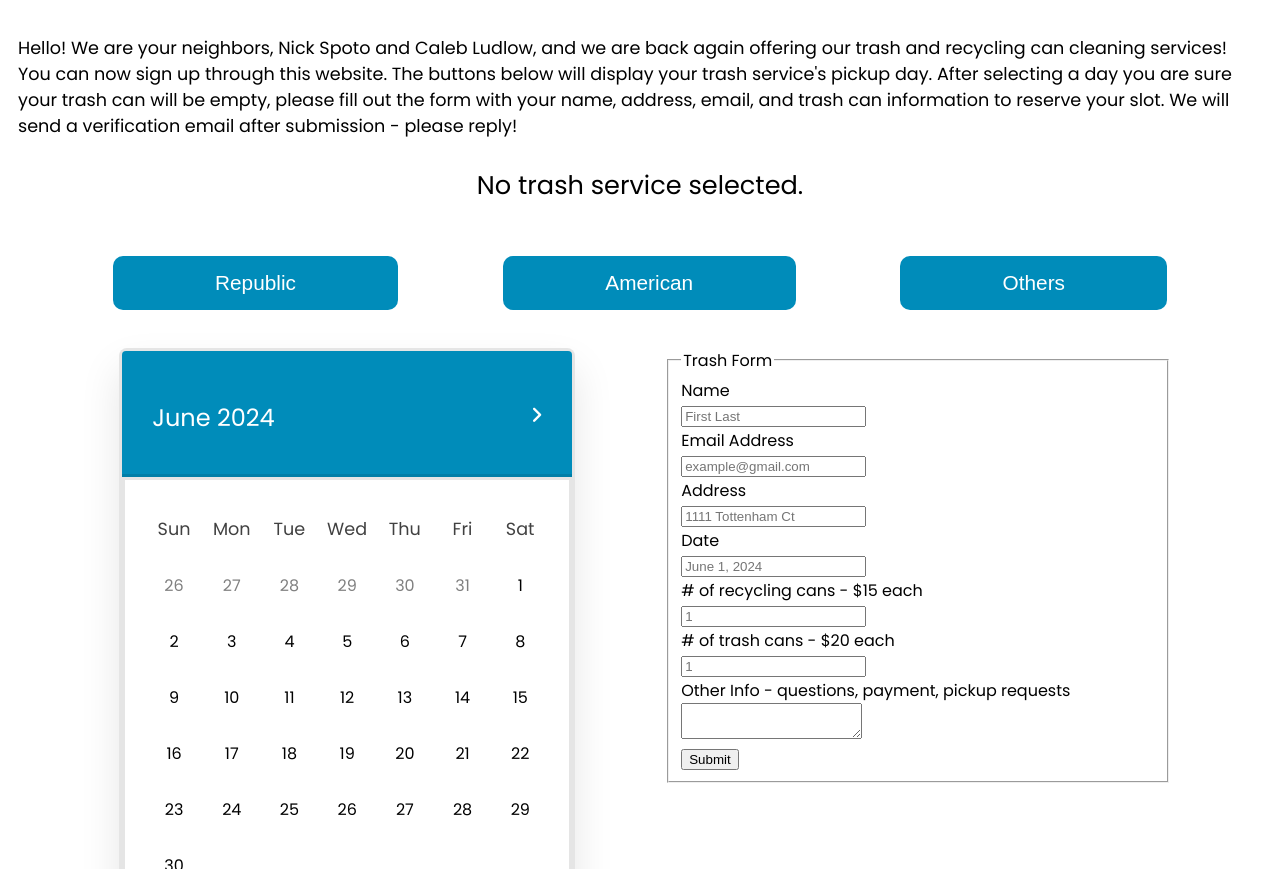
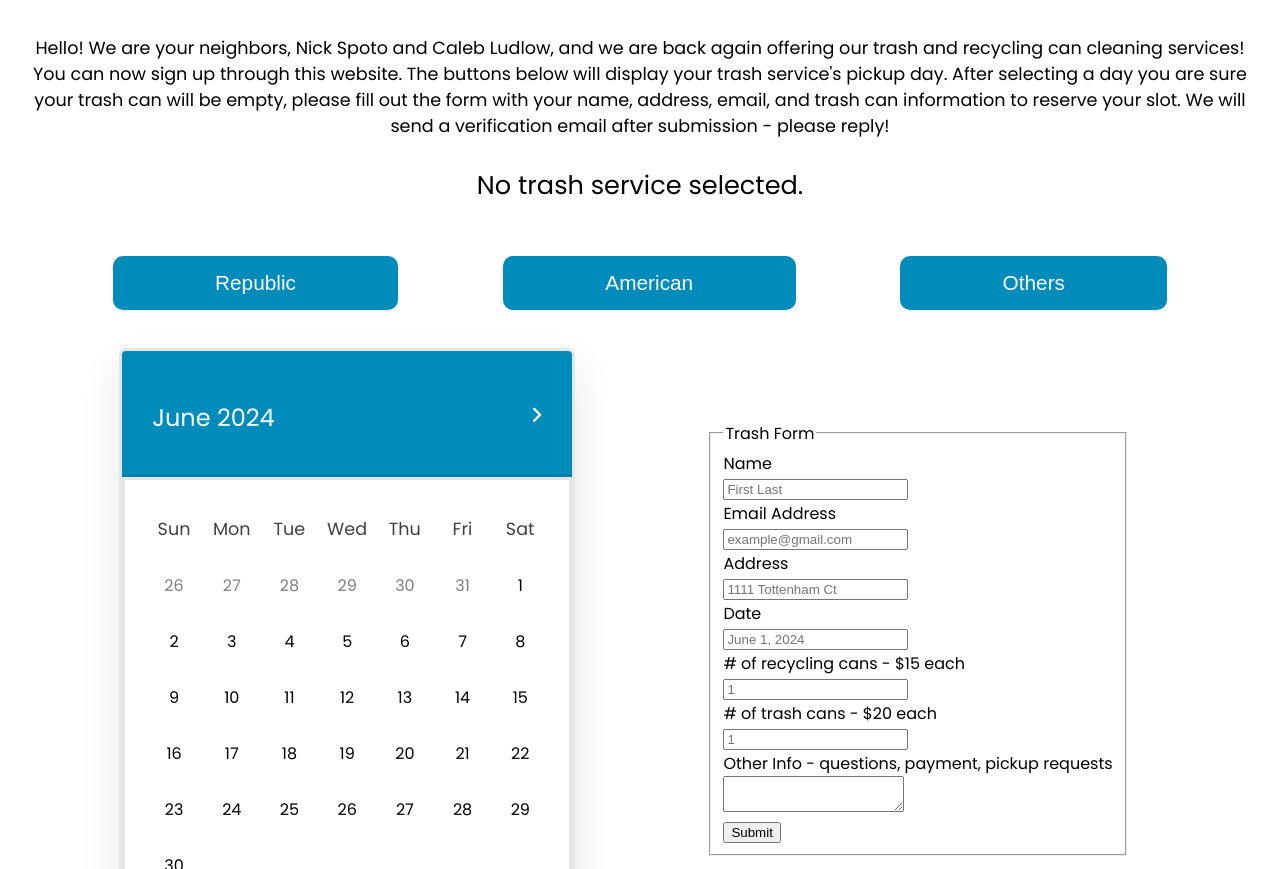
Before and after one commit to nickspoto/Trash-Can-Cleaning, a plain HTML site: page index.html in a window 1280 px wide. Shown: the part 83-952 px from the top of the page. Drawn offline with nearby package versions, Linux system fonts and the light colour scheme.

Commit message:
Update trash.css for resize functionality

```diff
--- a/trash.css
+++ b/trash.css
@@ -16,6 +16,7 @@ html{
     width: 100%;
     margin-left: -10px;
     margin-top: -18px;
+    z-index: 10;
     border-bottom: solid rgba(0,0,0,.1) 2px;
 }
 
@@ -58,7 +59,7 @@ html{
 }
 
 #main-info{
-    text-align: left;
+    text-align: center;
     font-size: 1.1rem;
     padding: 10px;
     padding-top: 100px;
@@ -124,7 +125,9 @@ html{
 
 #bottom{
     display:flex;
+    flex-wrap: wrap;
     align-content: center;
+    align-items: center;
     justify-content: center;
 }
 
@@ -233,7 +236,10 @@ html{
 }
 
 #form{
-    background: white;
+    display: flex;
+    align-items: center;
+    justify-content: center;
     width: 40%;
-    margin-left: 100px;
+    margin-left: 80px;
+    padding-top: 30px;
 }
```
